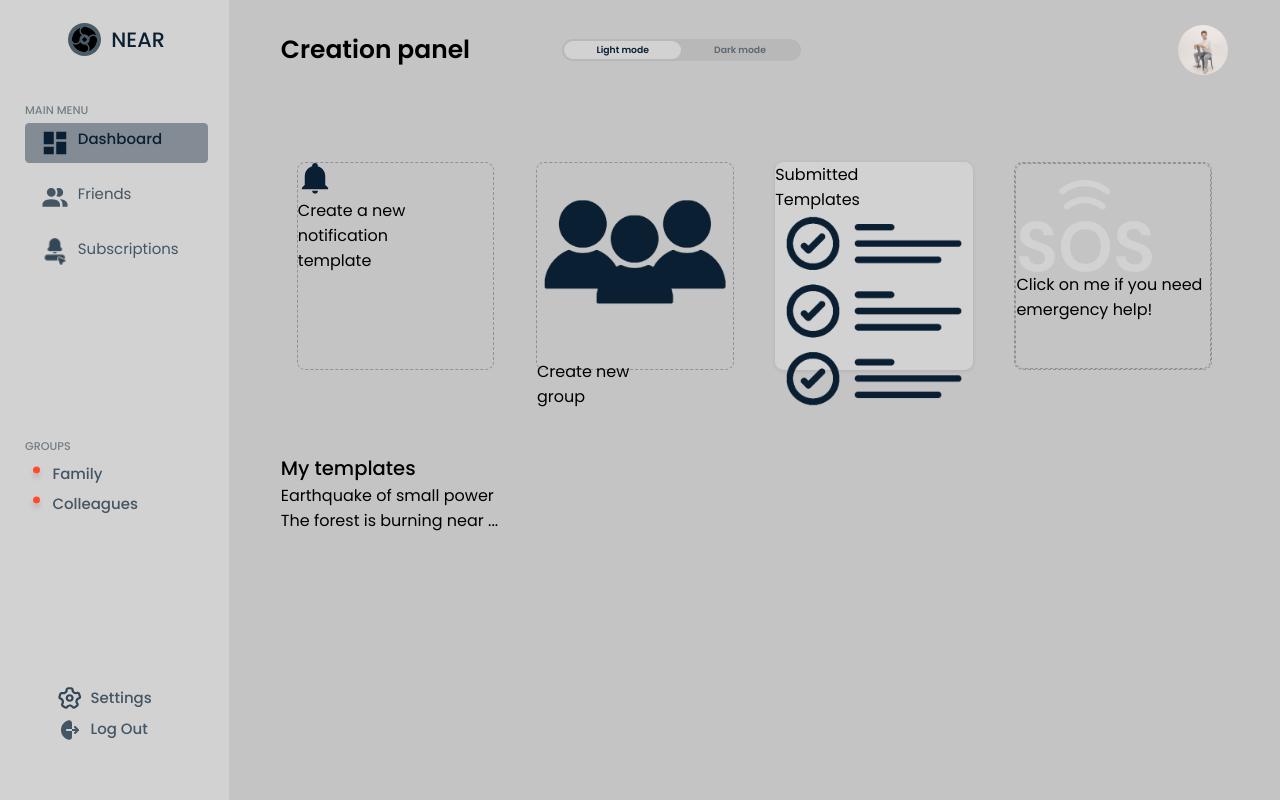
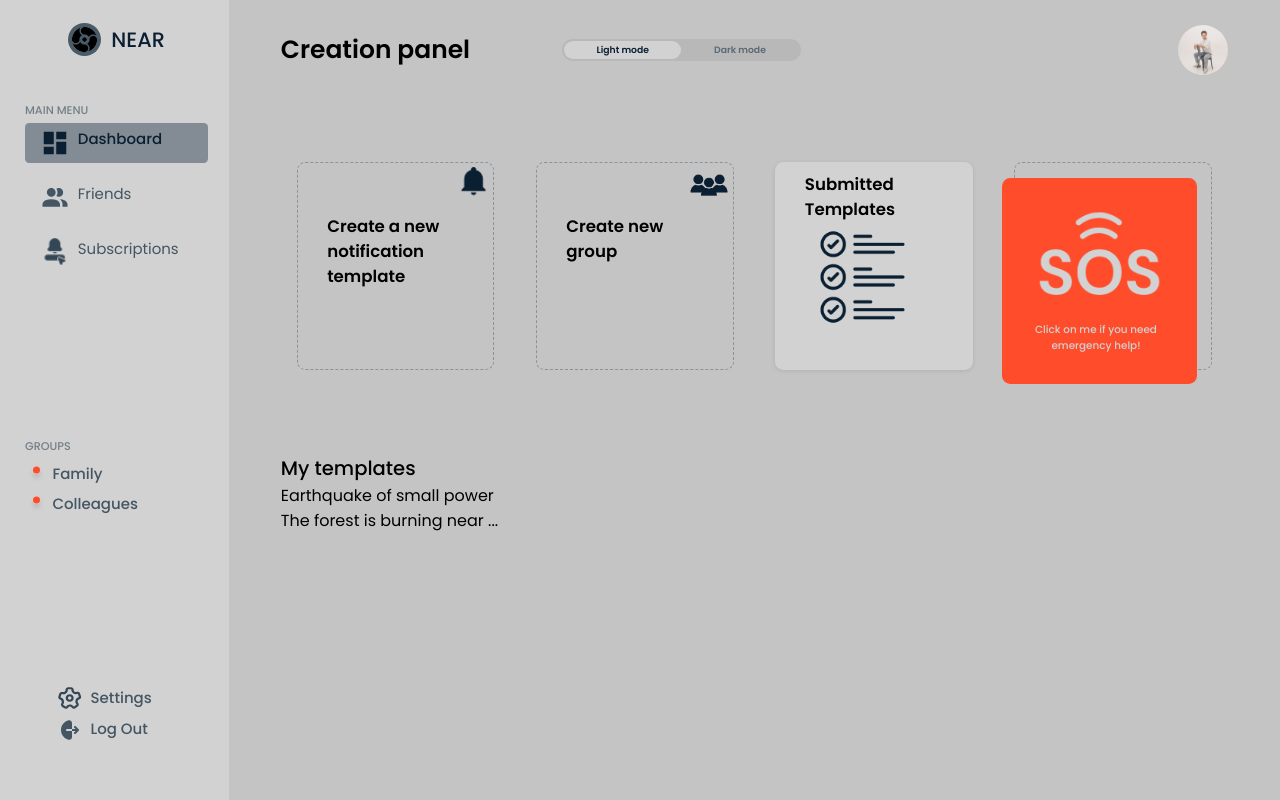
Before and after one commit to mattakvshi/NEAR-frontend, a React (Create React App) app: page /NEAR-frontend/mattakvshi/ in a window 1280 px wide. Built offline with nearby package versions, Linux system fonts and the light colour scheme.

Commit message:
add update dashboard.css

```diff
--- a/src/pages/MainAppPages/Dashboard/dashboard.css
+++ b/src/pages/MainAppPages/Dashboard/dashboard.css
@@ -25,6 +25,7 @@
 }
 
 .item-block-type1 {
+	position: relative;
 	width: 100%;
 	height: 100%;
 
@@ -33,6 +34,7 @@
 }
 
 .item-block-type2 {
+	position: relative;
 	width: 100%;
 	height: 100%;
 
@@ -42,15 +44,6 @@
 }
 
 .item-block-type3 {
-	position: relative;
-	width: 100%;
-	height: 100%;
-
-	border: calc(var(--index) * 0.09) var(--dark-desc) dashed;
-	border-radius: calc(var(--index) * 0.4);
-}
-
-.item-block-type4 {
 	position: absolute;
 	top: 7%;
 	right: 7%;
@@ -62,6 +55,70 @@
 	background-color: var(--accent-color);
 }
 
+.tools-img-top-right {
+	position: absolute;
+	top: 2%;
+	right: 2%;
+}
+
+.tools-center-img1 {
+	position: absolute;
+	top: 32%;
+	left: 20%;
+
+	width: calc(var(--index) * 4.6);
+	height: calc(var(--index) * 4.6);
+}
+
+.tools-center-img2 {
+	position: absolute;
+	top: 10%;
+	left: 18%;
+
+	width: calc(var(--index) * 6);
+}
+
+.bell {
+	width: calc(var(--index) * 1.5);
+	height: calc(var(--index) * 1.5);
+}
+
+.groupsImg {
+	width: calc(var(--index) * 1.9);
+	height: calc(var(--index) * 1.9);
+}
+
+.tools-text {
+	font-size: calc(var(--index) * 0.8);
+	font-weight: 600;
+	line-height: calc(var(--index) * 1.2);
+}
+
+.text-type1 {
+	position: absolute;
+	top: 25%;
+	left: 15%;
+}
+
+.text-type2 {
+	position: absolute;
+	top: 5%;
+	left: 15%;
+}
+
+.text-type3 {
+	position: absolute;
+	top: 70%;
+	left: 11%;
+
+	width: calc(var(--index) * 7);
+
+	font-size: calc(var(--index) * 0.5);
+	font-weight: 500;
+	color: var(--light-bg);
+	text-align: center;
+}
+
 .templates-row {
 	padding: calc(var(--index) * 2) 0;
 }
```
